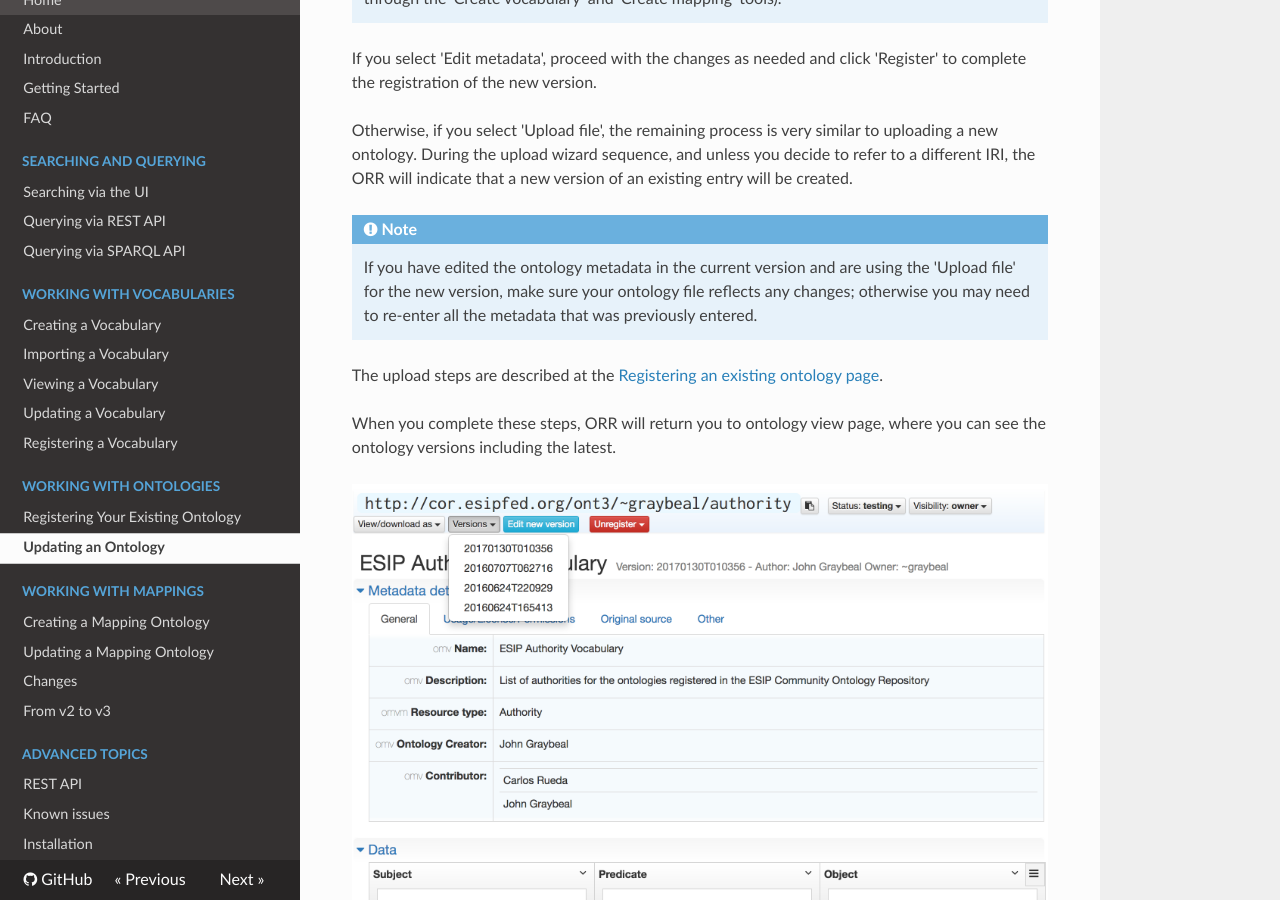
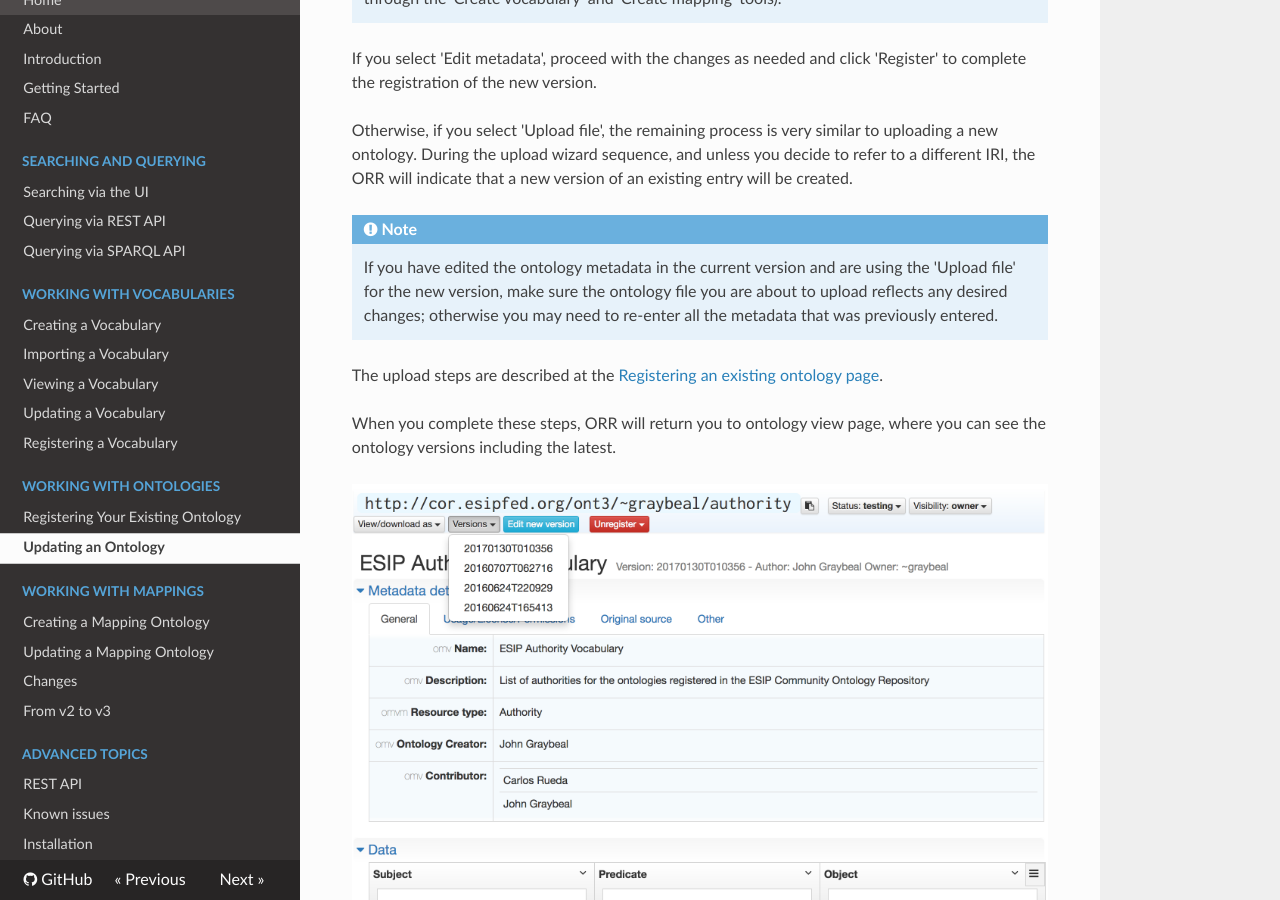
Before and after one commit to mmisw/mmiorr-docs, an MkDocs documentation site: the page built from docs/ontology/newversion.md, in a window 1280 px wide and 900 px high, scrolled down 932 px. Built offline with MkDocs 1.6.1, drawn with Linux system fonts in a browser that asks for light colours; nearby versions of some CDN libraries; old or Windows-style settings are respelled for this version of MkDocs.

Commit message:
further clarification re 'Upload file' for new ontology version

```diff
--- a/docs/ontology/newversion.md
+++ b/docs/ontology/newversion.md
@@ -33,7 +33,8 @@ the ORR will indicate that a new version of an existing entry will be created.
 
 !!! Note
     If you have edited the ontology metadata in the current version and are using the
-    'Upload file' for the new version, make sure your ontology file reflects any changes;
+    'Upload file' for the new version, make sure the ontology file you are about to upload
+    reflects any desired changes;
     otherwise you may need to re-enter all the metadata that was previously entered.
 
 The upload steps are described at the
```
